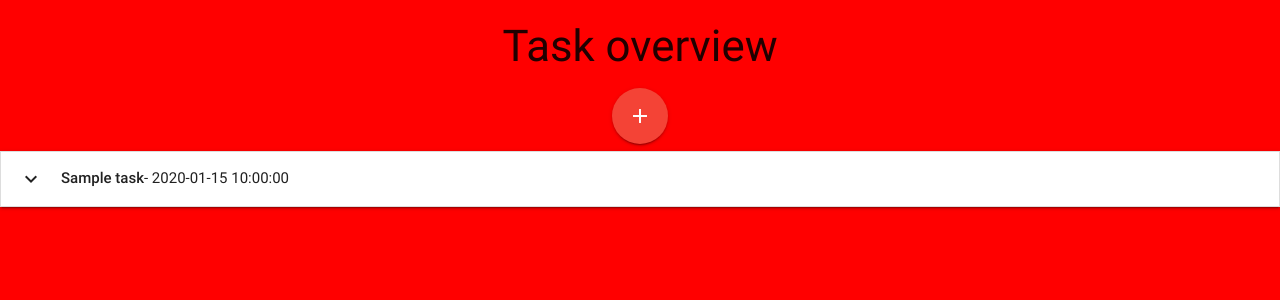
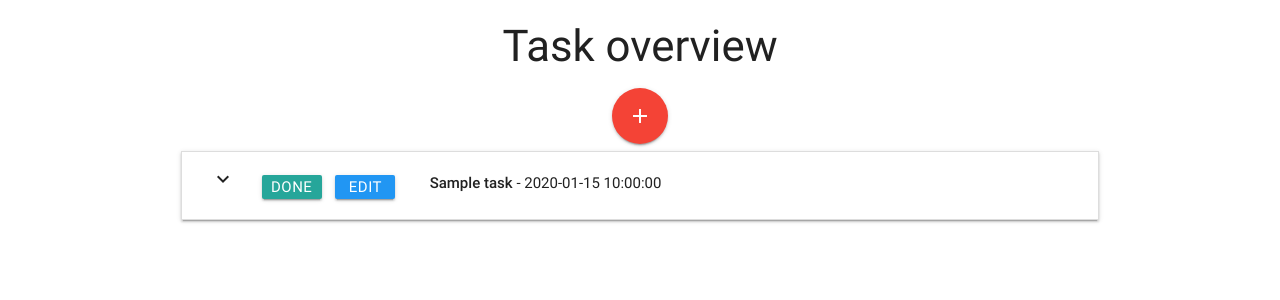
Before and after one commit to dejvoss/flask-task-manager, a Flask app: page / in a window 1280 px wide. Shown: the top 300 px of the page. Run offline with Flask 2, Linux system fonts and the light colour scheme; a database or web service that is not in the repository returns one stand-in record (values such as "Sample title"); some libraries are stand-ins or nearby versions.

Commit message:
Add edit and done button to tasks overview; add style to improve designe

```diff
--- a/static/CSS/style.css
+++ b/static/CSS/style.css
@@ -1,6 +1,3 @@
-body {
-    background-color: red;
-}
 
 h3 {
     text-align: center;
@@ -10,6 +7,19 @@ button {
     text-align: center;
 }
 
-form {
-    color: white;
+
+.btn_small {
+    height: 24px;
+    width: 60px;
+    line-height: 24px;
+    margin: 5px 5px;
+    padding: 0 0.5em;
 }
+
+.center_btn {
+    text-align: center;
+}
+
+.task_header {
+    margin-top: 5px;
+}
--- a/templates/base.html
+++ b/templates/base.html
@@ -10,10 +10,10 @@
 </head>
 
 <body>
-
+<div class="container">
 	{% block content %}
 	{% endblock %}
-
+</div>
 	<script src="https://code.jquery.com/jquery-3.5.1.min.js"
 		integrity="sha256-9/aliU8dGd2tb6OSsuzixeV4y/faTqgFtohetphbbj0=" crossorigin="anonymous"></script>
 	<script src="https://cdnjs.cloudflare.com/ajax/libs/materialize/1.0.0/js/materialize.min.js"></script>
--- a/templates/tasks.html
+++ b/templates/tasks.html
@@ -1,5 +1,6 @@
 {% extends 'base.html' %} {% block content %}
 <h3>Task overview</h3>
+<div class="row">
 <div style="text-align:center">
  <a class="btn-floating btn-large waves-effect waves-light red" href="{{ url_for('add_task') }}"><i class="material-icons">add</i></a>
 </div>
@@ -7,13 +8,22 @@
   {% for tasks in tasks %}
   <li>
     <div class="collapsible-header">
-      <i class="material-icons">expand_more</i>
-      <strong>{{tasks.task_name}} </strong> - {{tasks.due_date}}
-        {% if tasks.is_urgent  == True %}
+      <div class="col s3">
+        <i class="material-icons">expand_more</i>
+        <a class="waves-effect waves-light btn btn_small ">done</a>
+        <a class="waves-effect waves-light btn btn_small blue">edit</a>
+
+      </div>
+      <div class="task_header col s9">
+        <strong>{{tasks.task_name}} </strong> - {{tasks.due_date}}
+        {% if tasks.is_urgent  == 'on' %}
             <span class="material-icons">priority_high</span>
         {% else %}
 
         {% endif %}
+      </div>
+
+
     </div>
     <div class="collapsible-body">
       <span> {{tasks.task_description}}</span>
@@ -22,4 +32,5 @@
 
   {% endfor %}
 </ul>
+</div>
 {% endblock %}
```
Also changed, not shown: templates/add_task.html (+5 -2 lines).
